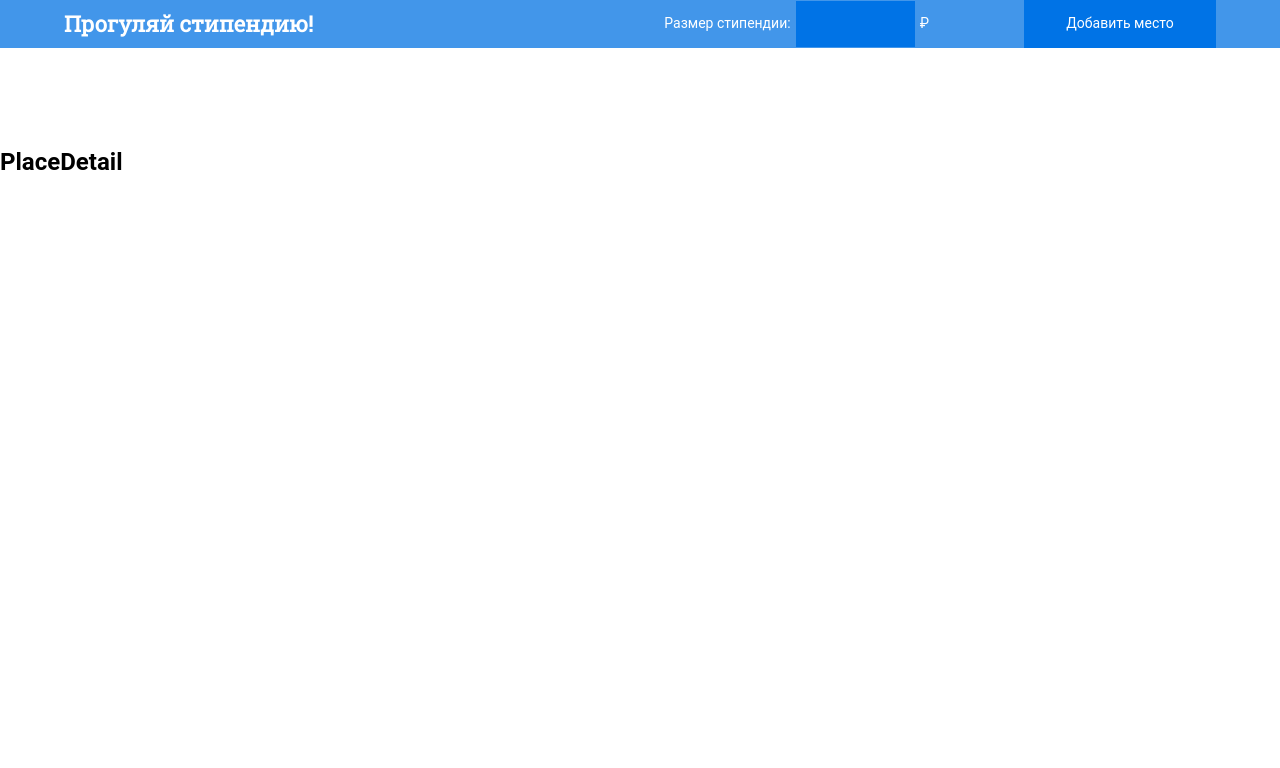
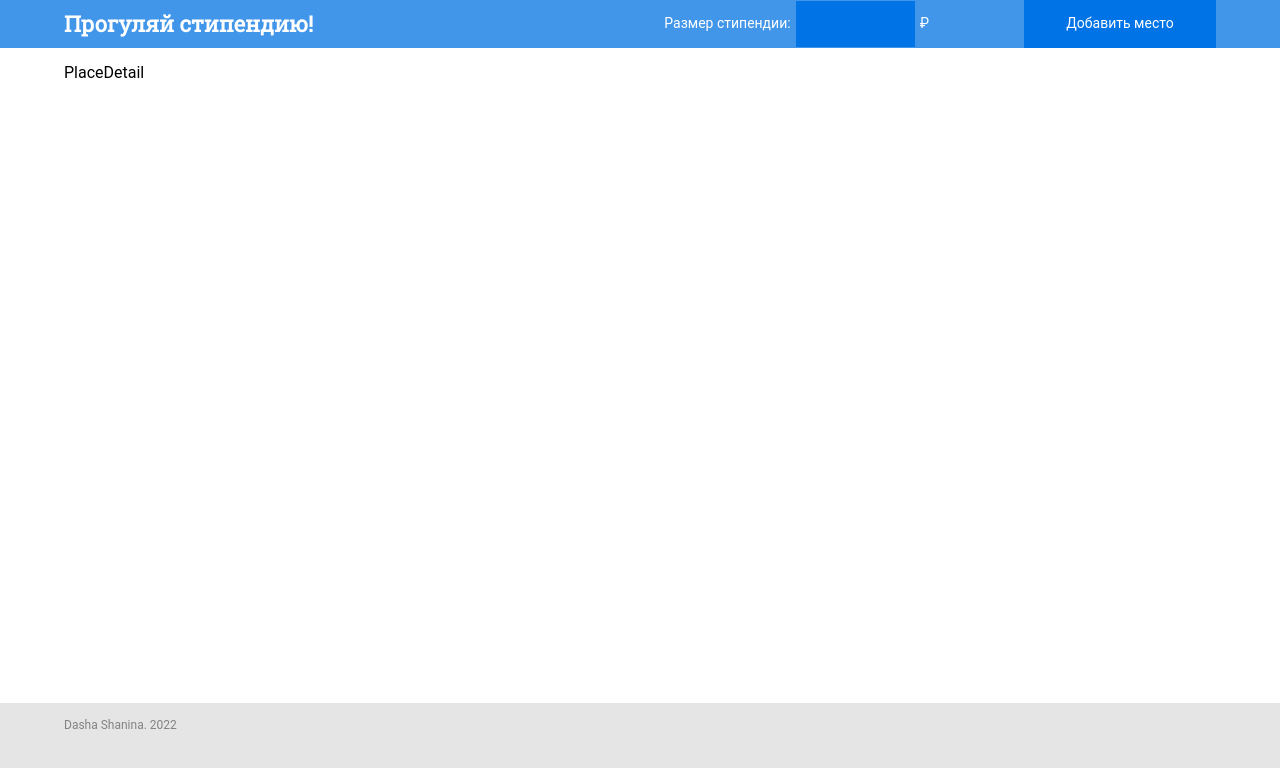
Before and after one commit to DVShanina/skipscholarship.github.io, a React (Create React App) app: page /place-detail/1 in a window 1280 px wide. Shown: the top 768 px of the page. Built offline with nearby package versions, Linux system fonts and the light colour scheme.

Commit message:
footer done

```diff
--- /dev/null
+++ b/src/components/Footer/Footer.jsx
@@ -0,0 +1,10 @@
+import React from "react";
+import "./Footer.scss"
+
+export default function Footer() {
+    return (
+        <div className="footer">
+            <span className="footer__text">Dasha Shanina. 2022</span>
+        </div>
+    )
+}
--- /dev/null
+++ b/src/components/Footer/Footer.scss
@@ -0,0 +1,12 @@
+@import "/src/scss/variables.scss";
+@import "/src/scss/colors.scss";
+
+.footer {
+    display: flex;
+    color: $color-gray;
+    font-size: 12px;
+    padding: 15px 0 0 5%;
+    width: 95vw;
+    background-color: $colot-light-gray;
+    height: 90px;
+    }
--- a/src/pages/EditPlace.jsx
+++ b/src/pages/EditPlace.jsx
@@ -1,11 +1,13 @@
 import React from "react";
 import Header from "../components/Header/Header";
+import Footer from "../components/Footer/Footer";
 
   export default function EditPlace() {
     return  (
       <React.Fragment>
         <Header/>
-        <h2>EditPlace</h2>
+        <div className="content">EditPlace</div>
+        <Footer/>
         </React.Fragment>
       )
   }
--- a/src/pages/PlaceDetail.jsx
+++ b/src/pages/PlaceDetail.jsx
@@ -1,11 +1,13 @@
 import React from "react";
 import Header from "../components/Header/Header";
+import Footer from "../components/Footer/Footer";
 
   export default function PlaceDetail() {
     return  (
       <React.Fragment>
         <Header/>
-        <h2>PlaceDetail</h2>
+        <div className="content">PlaceDetail</div>
+        <Footer/>
         </React.Fragment>
       )
   }
--- a/src/pages/PlaceList.jsx
+++ b/src/pages/PlaceList.jsx
@@ -1,11 +1,13 @@
 import React from "react";
 import Header from "../components/Header/Header";
+import Footer from "../components/Footer/Footer";
 
   export default function PlaceList() {
     return  (
       <React.Fragment>
         <Header/>
-        <h2>PlaceList</h2>
+        <div className="content">PlaceList</div>
+        <Footer/>
         </React.Fragment>
       )
   }
--- a/src/scss/base.scss
+++ b/src/scss/base.scss
@@ -32,3 +32,9 @@ button {
 .not-found {
   color: black;
 }
+
+.content {
+  height: 80vh;
+  padding: 15px 0 0 5%;
+  font-size: 16px;
+}
--- a/src/scss/colors.scss
+++ b/src/scss/colors.scss
@@ -1,3 +1,5 @@
 $color-blue: #0073E6;
 $color-text: #FFFFFF;
 $color-light-blue: #4296EA;
+$color-gray: #828282;
+$colot-light-gray: #E5E5E5;
```
